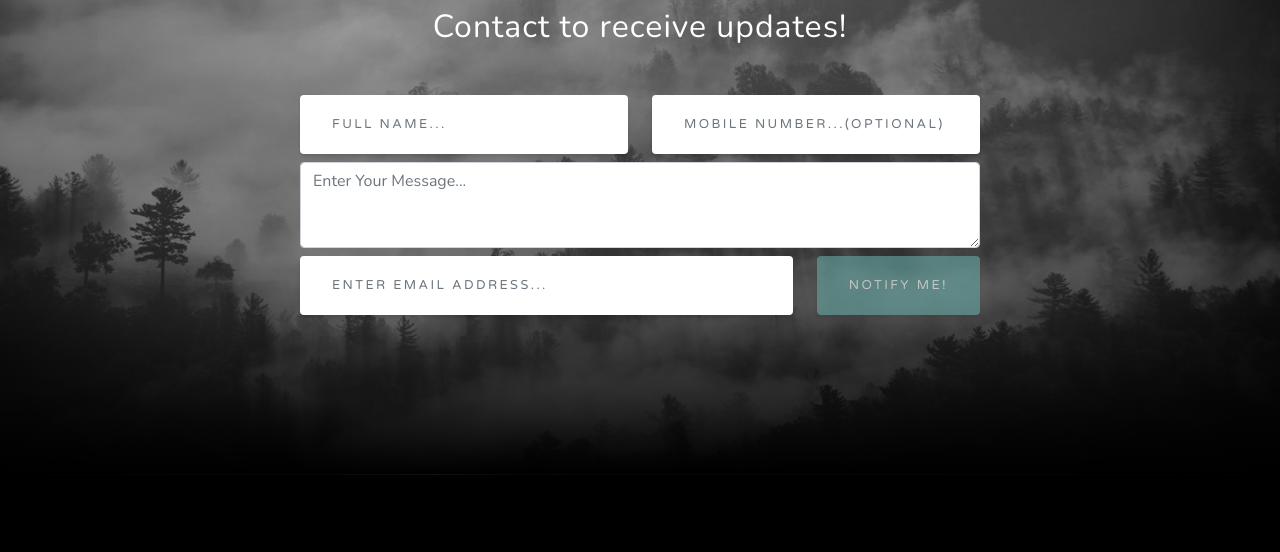
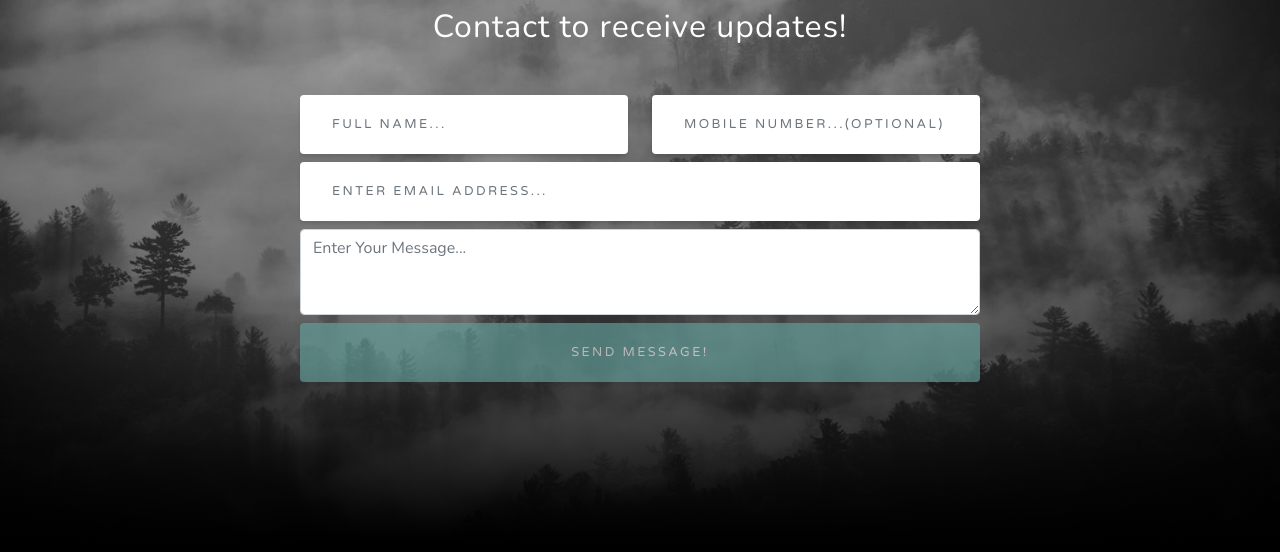
Before and after one commit to smitkevadiya50/sginfotech, a plain HTML site: page index.html in a window 1280 px wide. Shown: the part 4025-4577 px from the top of the page. Drawn offline with nearby package versions, Linux system fonts and the light colour scheme.

Commit message:
fix cintact size issue

```diff
--- a/index.html
+++ b/index.html
@@ -143,13 +143,13 @@
                             <!-- Email address input-->
                             <div class="col input-group-newsletter">
                                 <div class="row">
-                                    <div class="col mb-2"><input onkeyup="checkField()" class="form-control" name="username" id="username" type="text" placeholder="Full Name..." aria-label="Full Name..." data-sb-validations="required,email" /></div>
-                                    <div class="col mb-2"><input onkeyup="checkField()" class="form-control" name="mobilenumber" id="mobilenumber" type="text" placeholder="Mobile Number...(OPTIONAL)" aria-label="Mobile Number..."/></div>
+                                    <div class="col-sm-6 mb-2"><input onkeyup="checkField()" class="form-control" name="username" id="username" type="text" placeholder="Full Name..." aria-label="Full Name..." data-sb-validations="required,email" /></div>
+                                    <div class="col-sm-6 mb-2"><input onkeyup="checkField()" class="form-control" name="mobilenumber" id="mobilenumber" type="text" placeholder="Mobile Number...(OPTIONAL)" aria-label="Mobile Number..."/></div>
                                 </div>
+                                <div class="col mb-2"><input onkeyup="checkField()" class="form-control" name="emailAddress" id="emailAddress" type="email" placeholder="Enter email address..." aria-label="Enter email address..." data-sb-validations="required,email" /></div>
                                 <div class="col mb-2"><textarea onkeyup="checkField()" class="form-control" name="message" id="message" type="text" placeholder="Enter Your Message..." aria-label="Enter Your Message..." data-sb-validations="required,email" form="form-signup" rows="3"></textarea></div>
                                 <div class="row input-group-newsletter">
-                                    <div class="col"><input onkeyup="checkField()" class="form-control" name="emailAddress" id="emailAddress" type="email" placeholder="Enter email address..." aria-label="Enter email address..." data-sb-validations="required,email" /></div>
-                                    <div class="col-auto"><button class="btn btn-primary" id="submitButton" type="submit" disabled>Notify Me!</button></div>
+                                    <div class="col-sm-12"><button  class="btn btn-primary" id="submitButton" type="submit" style="width: 100%;" disabled>Send Message!</button></div>
                                 </div>
                             </div>
                             <div class="invalid-feedback mt-2" data-sb-feedback="username:required">An Full NAme is required.</div>
```
